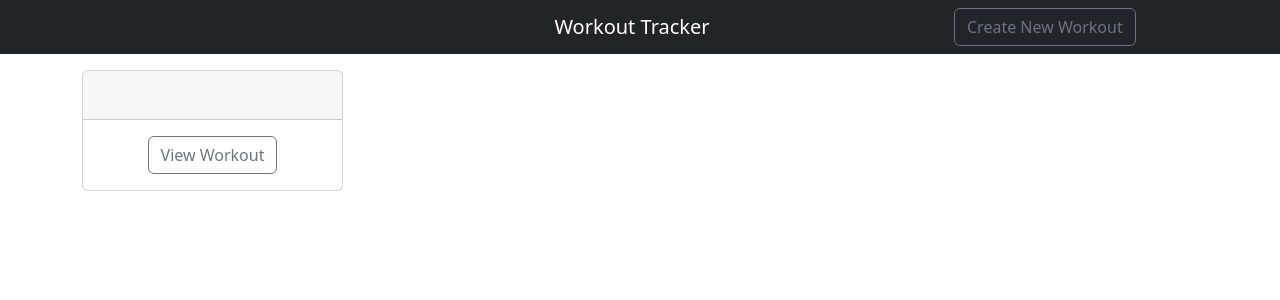
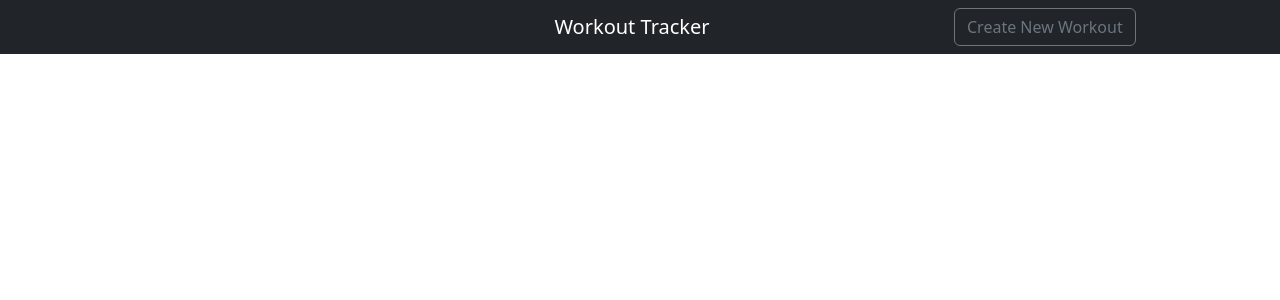
Before and after one commit to David-Ogden-III/first_react_project, a React (Create React App) app: page / in a window 1280 px wide. Shown: the top 300 px of the page. Built offline with nearby package versions, Linux system fonts and the light colour scheme.

Commit message:
Default AddExerciseCard no longer renders, but blank Col is still present in its place

```diff
--- a/src/components/addExerciseCard.js
+++ b/src/components/addExerciseCard.js
@@ -4,9 +4,10 @@ import ExerciseForm from './exerciseComps/ExerciseForm';
 export default function AddExerciseCard({ workoutList, onSubmit, exerciseList }) {
 
     return (
-        <Row className='mt-3'>
+        <Row>
             {workoutList.map(workout =>
-                <Col md='3' xs='4' key={workout.id}>
+                <Col md='3' xs='4' key={workout.id} className='mt-3'>
+                    {workout.id !== 0 ?
                         <Card>
                             <CardHeader>
                                 <CardTitle>
@@ -17,6 +18,7 @@ export default function AddExerciseCard({ workoutList, onSubmit, exerciseList })
                                 <ExerciseForm onSubmit={onSubmit} workoutList={workoutList} exerciseList={exerciseList} />
                             </CardBody>
                         </Card>
+                        : null}
                 </Col>
             )}
             </Row>
```
Lines whose indentation alone changed are shown as unchanged.
